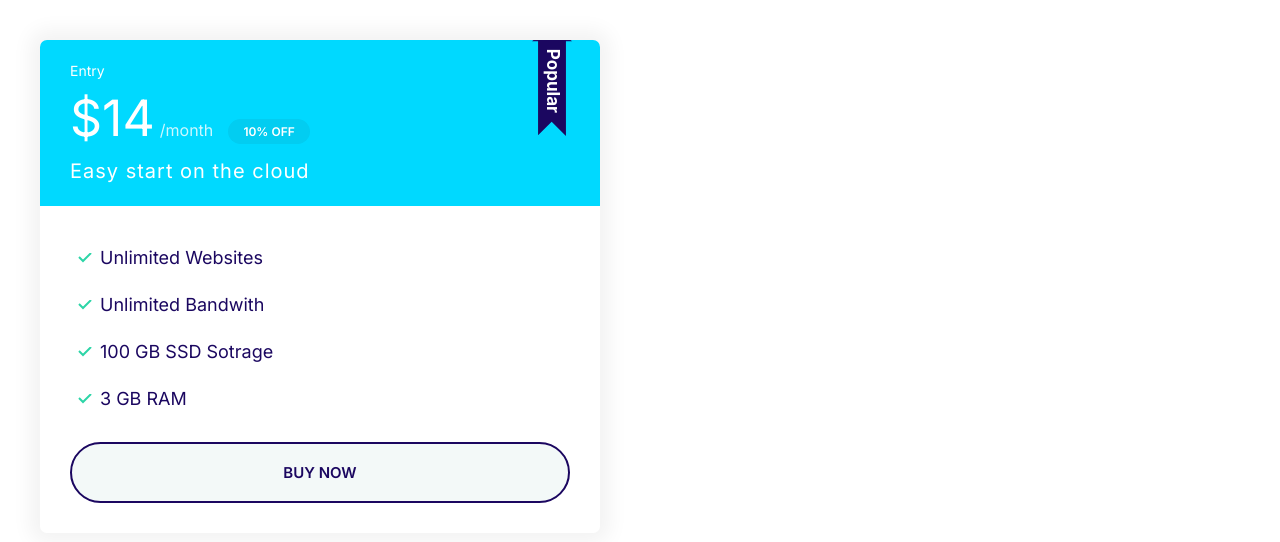
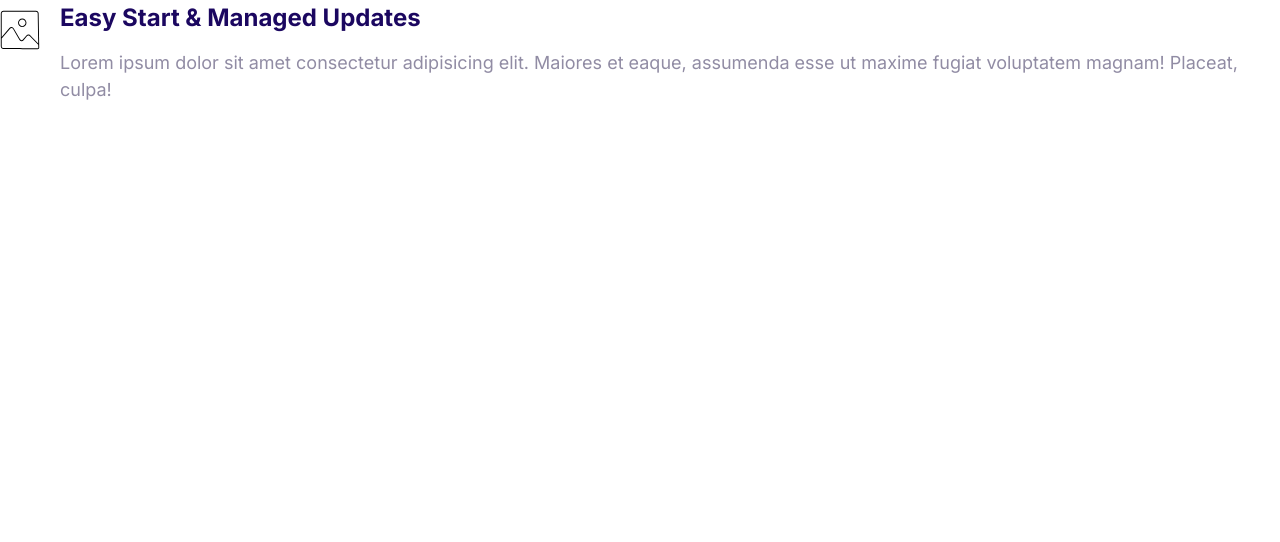
Before and after one commit to Zonelo/course1, a plain HTML site: page index.html in a window 1280 px wide. Drawn offline with Linux system fonts and the light colour scheme.

Commit message:
Adding Media objects to components.

```diff
--- a/CSS/styles.css
+++ b/CSS/styles.css
@@ -388,3 +388,20 @@ a {
     font-size: 1.6rem;
   }
 }
+
+/* Media  */
+.media {
+  display: flex;
+}
+
+.media__title {
+  margin-top: 0;
+}
+
+.media__body {
+  margin: 0 2rem;
+}
+
+.media__image {
+  margin-top: 1rem;
+}
--- a/index.html
+++ b/index.html
@@ -16,26 +16,19 @@
     <title>Moshify</title>
   </head>
   <body>
-    <div style="width: 50%; padding: 4rem">
-      <div class="plan plan--popular">
-        <div class="card card--secondary">
-          <header class="card__header">
-            <h3 class="plan__name">Entry</h3>
-            <span class="plan__price">$14</span>
-            <span class="plan__billing-cycle">/month</span>
-            <span class="badge badge--secondary badge--small">10% OFF</span>
-            <span class="plan__description">Easy start on the cloud </span>
-          </header>
-          <div class="card__body">
-            <ul class="list list--tick">
-              <li class="list__item">Unlimited Websites</li>
-              <li class="list__item">Unlimited Bandwith</li>
-              <li class="list__item">100 GB SSD Sotrage</li>
-              <li class="list__item">3 GB RAM</li>
-            </ul>
-            <button class="button btn--outline btn--block">Buy Now</button>
-          </div>
-        </div>
+    <div class="media">
+      <div class="media__image">
+        <svg class="icon icon--primary">
+          <use xlink:href="images/sprite.svg#snap"></use>
+        </svg>
+      </div>
+      <div class="media__body">
+        <h3 class="media__title">Easy Start & Managed Updates</h3>
+        <p>
+          Lorem ipsum dolor sit amet consectetur adipisicing elit. Maiores et
+          eaque, assumenda esse ut maxime fugiat voluptatem magnam! Placeat,
+          culpa!
+        </p>
       </div>
     </div>
 
```
Also changed, not shown: Components/mediaobjects.html (added, +14 -0 lines).
